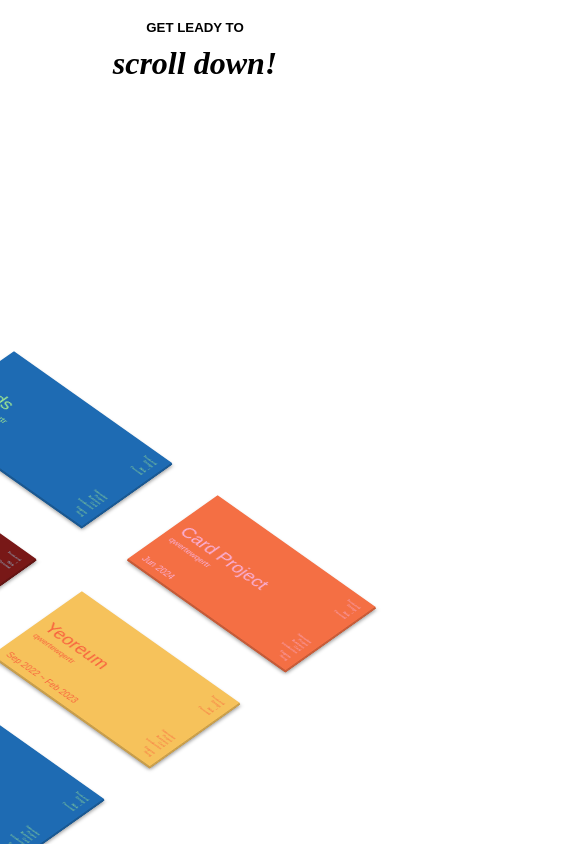
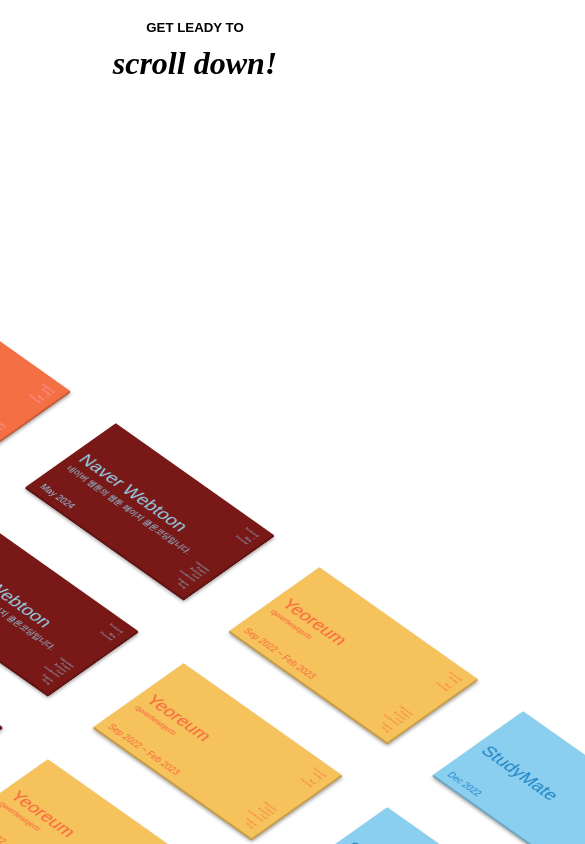
Before and after one commit to ujeans/Interactive_Cards, a React (Create React App) app: page / in a window 390 px wide. Shown: the top 844 px of the page, 585 px wide, since content can reach past the window. Built offline with nearby package versions, Linux system fonts and the light colour scheme.

Commit message:
반응형 코드 제거

```diff
--- a/src/pages/MainCardScroll.js
+++ b/src/pages/MainCardScroll.js
@@ -102,29 +102,14 @@ const Main = styled.main`
   display: block;
   margin: auto;
   position: relative;
-  height: calc(var(--cardH, 8em) * 36 - 1.5em);
-
-  ${props => css`
-    @media screen and (min-width: 361px) {
-      height: calc(var(--cardH, 8em) * 8 - 1.5em);
-    }
-    @media screen and (min-width: 641px) {
-      height: calc(var(--cardH, 8em) * 12 - 1.5em);
-    }
-    @media screen and (min-width: 961px) {
-      height: calc(var(--cardH, 8em) * 9 - 1.5em);
-    }
-    @media screen and (min-width: 1400px) {
-      height: calc(var(--cardH, 8em) * 8 - 1.5em);
-    }
-  `}
+  height: calc(var(--cardH, 8em) * 8 - 1.5em);
 `;
 
 const Cards = styled.div`
   position: absolute;
   --scroll: 0;
   display: grid;
-  grid-template: repeat(36, var(--cardH, 8em)) / var(--cardW, 14em);
+  grid-template: repeat(8, var(--cardH, 8em)) / repeat(5, var(--cardW, 14em));
   grid-gap: 4em;
   top: 40%;
   left: 50%;
@@ -132,33 +117,6 @@ const Cards = styled.div`
     translateY(var(--scroll));
   transform-origin: 50% 0;
   transform-style: preserve-3d;
-
-  ${props => css`
-    @media screen and (min-width: 361px) {
-      grid-template: repeat(18, var(--cardH, 8em)) / repeat(
-          2,
-          var(--cardW, 14em)
-        );
-    }
-    @media screen and (min-width: 641px) {
-      grid-template: repeat(12, var(--cardH, 8em)) / repeat(
-          3,
-          var(--cardW, 14em)
-        );
-    }
-    @media screen and (min-width: 961px) {
-      grid-template: repeat(9, var(--cardH, 8em)) / repeat(
-          4,
-          var(--cardW, 14em)
-        );
-    }
-    @media screen and (min-width: 1400px) {
-      grid-template: repeat(8, var(--cardH, 8em)) / repeat(
-          5,
-          var(--cardW, 14em)
-        );
-    }
-  `}
 `;
 
 const Stack = styled.a`
```
